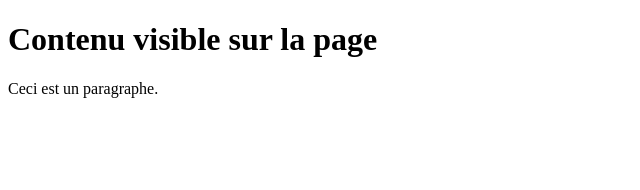
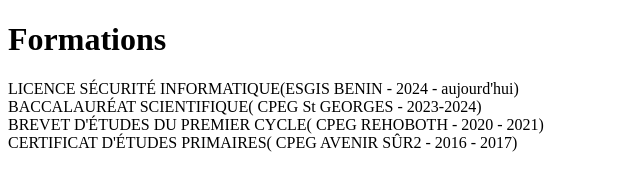
Before and after one commit to davidanato3505-cmyk/-mon-cv, a plain HTML site: page index.html in a window 1280 px wide. Shown: the whole page, without its empty margins (0-640 px from the left). Drawn offline with Linux system fonts and the light colour scheme.

Commit message:
mise en place de la section formations

```diff
--- a/index.html
+++ b/index.html
@@ -6,8 +6,12 @@
 </head>
 <body>
 
-    <h1>Contenu visible sur la page</h1>
-    <p>Ceci est un paragraphe.</p>
+    <h1>Formations</h1>
+    <p>LICENCE SÉCURITÉ INFORMATIQUE(ESGIS BENIN - 2024 - aujourd'hui)
+        <br> BACCALAURÉAT SCIENTIFIQUE( CPEG St GEORGES - 2023-2024)
+        <br> BREVET D'ÉTUDES DU PREMIER CYCLE( CPEG REHOBOTH - 2020 - 2021)
+        <br> CERTIFICAT D'ÉTUDES PRIMAIRES( CPEG AVENIR SÛR2 - 2016 - 2017)
+    </p>
 
 </body>
 </html>
```
